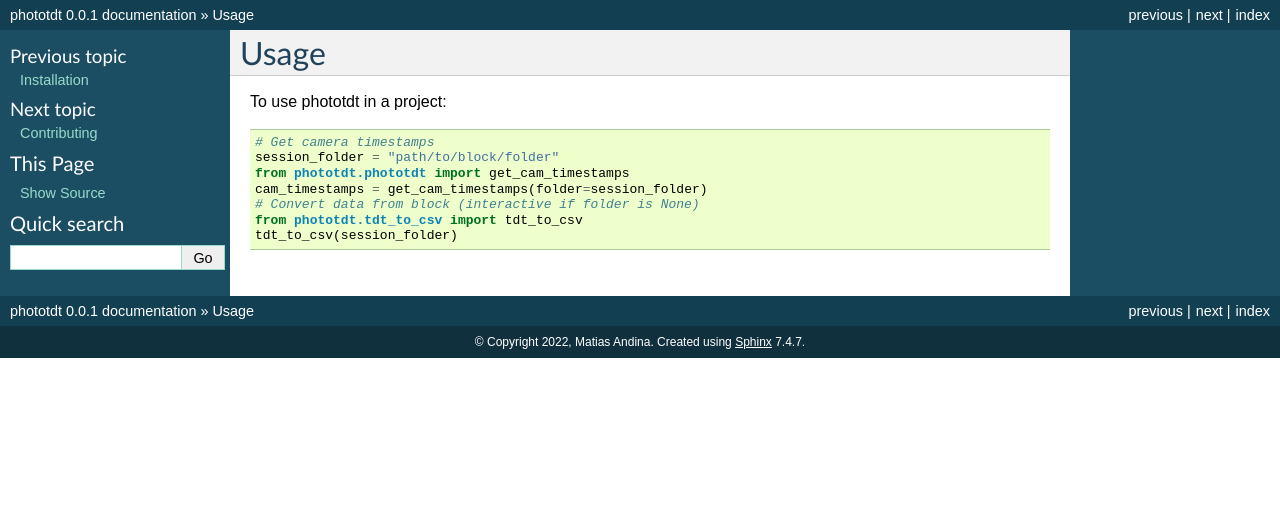
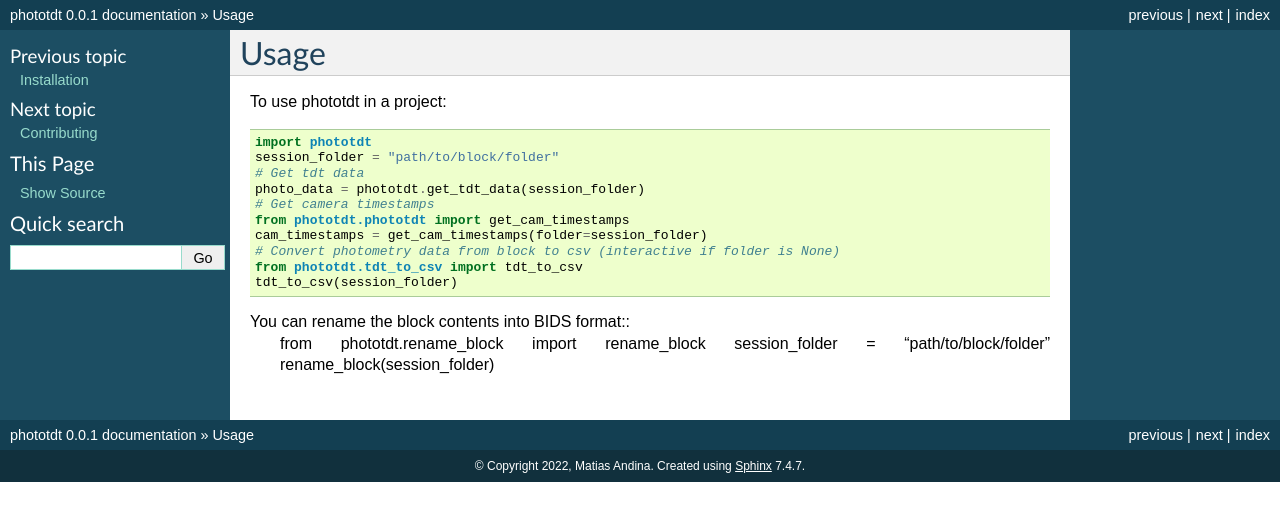
Before and after one commit to matiasandina/phototdt, a Sphinx documentation site: the page built from docs/usage.rst, in a window 1280 px wide. Shown: the top 521 px of the page. Built offline with Sphinx 7.4.7, drawn with Linux system fonts in a browser that asks for light colours; pages that are not in the unit, such as notebooks, are missing from menus.

Commit message:
updating usage.rst

```diff
--- a/docs/usage.rst
+++ b/docs/usage.rst
@@ -4,10 +4,18 @@ Usage
 
 To use phototdt in a project::
 
+    import phototdt
+    session_folder = "path/to/block/folder"
+    # Get tdt data
+    photo_data = phototdt.get_tdt_data(session_folder)
     # Get camera timestamps
-    session_folder = "path/to/block/folder"
     from phototdt.phototdt import get_cam_timestamps
     cam_timestamps = get_cam_timestamps(folder=session_folder)
-    # Convert data from block (interactive if folder is None)
+    # Convert photometry data from block to csv (interactive if folder is None)
     from phototdt.tdt_to_csv import tdt_to_csv
     tdt_to_csv(session_folder)
+
+You can rename the block contents into BIDS format::
+    from phototdt.rename_block import rename_block
+    session_folder = "path/to/block/folder"
+    rename_block(session_folder)
```
